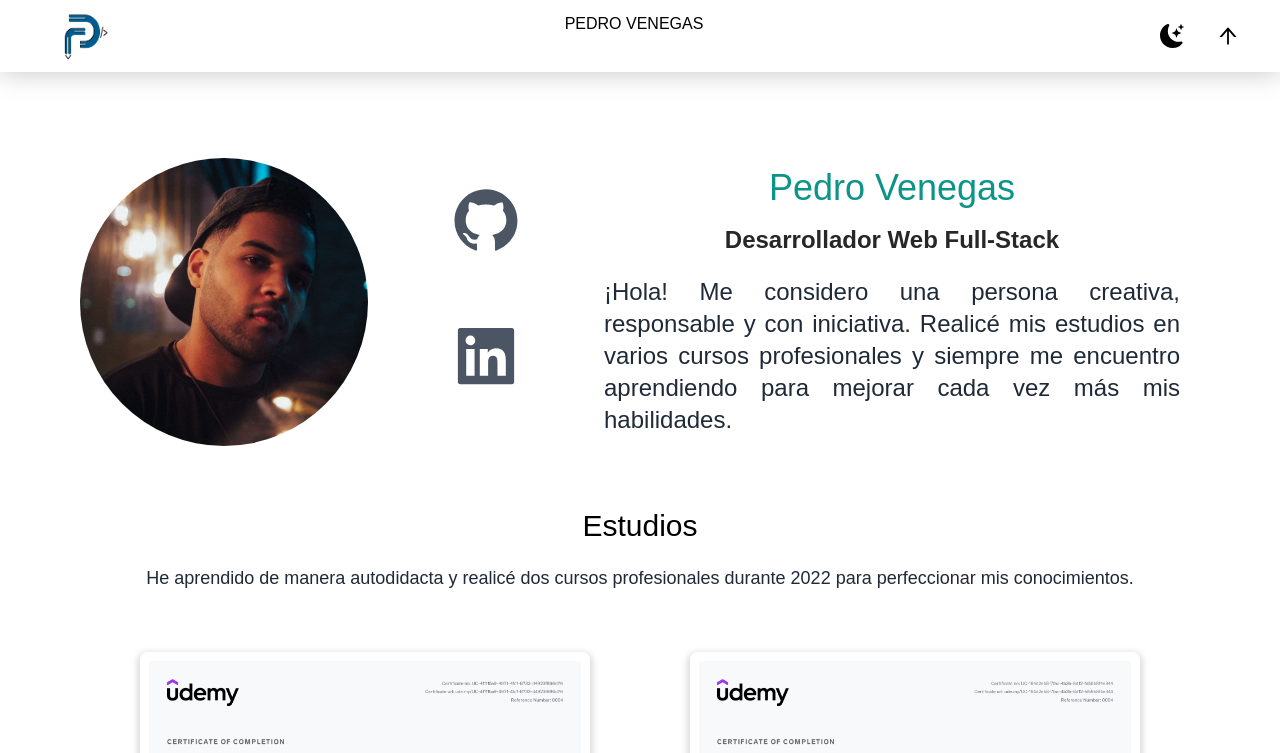
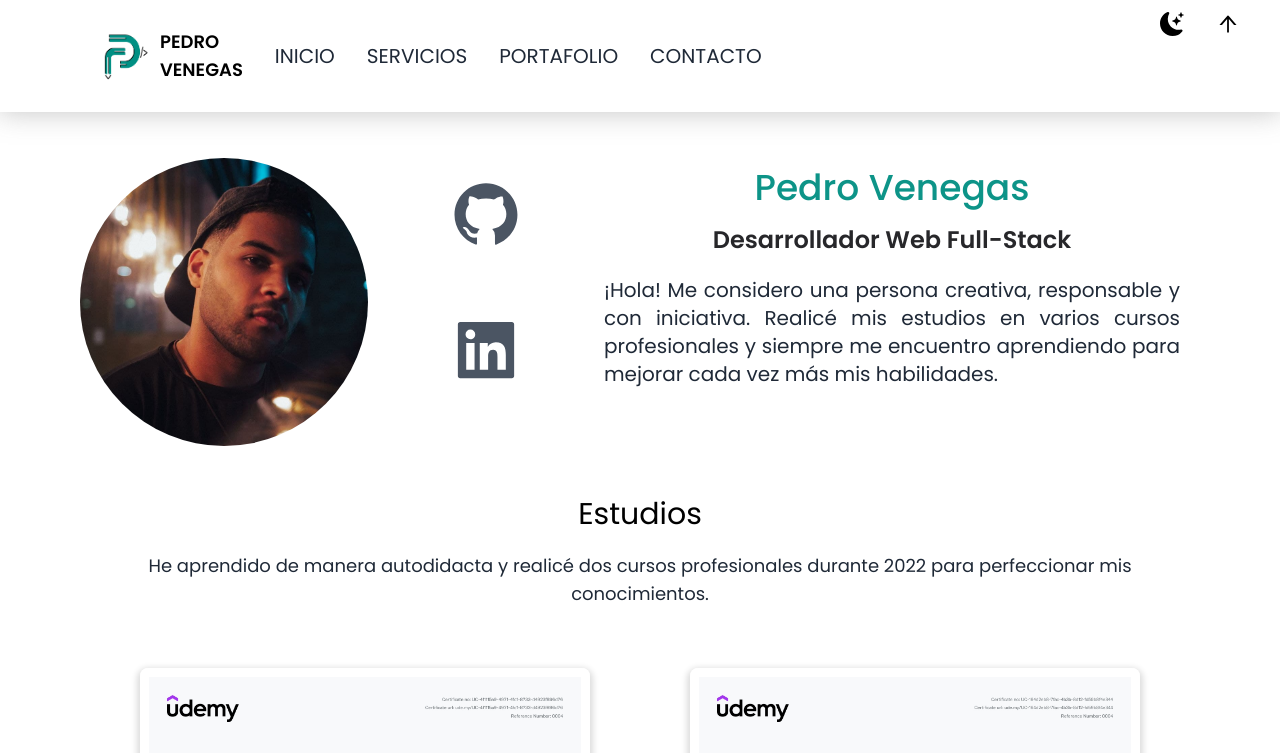
Before and after one commit to pvenegas30/portafolio-pedro-venegas-act, a Next.js app: page / in a window 1280 px wide. Shown: the top 753 px of the page. Built offline with nearby package versions, Linux system fonts and the light colour scheme.

Commit message:
Portafolio 1.8

```diff
--- a/package.json
+++ b/package.json
@@ -16,7 +16,8 @@
     "postcss-import": "^15.1.0",
     "react": "18.2.0",
     "react-dom": "18.2.0",
-    "react-icons": "^4.7.1"
+    "react-icons": "^4.7.1",
+    "react-router-dom": "^6.7.0"
   },
   "devDependencies": {
     "@fullhuman/postcss-purgecss": "^5.0.0",
--- a/pages/_document.js
+++ b/pages/_document.js
@@ -1,13 +1,20 @@
+/* eslint-disable @next/next/no-sync-scripts */
 import { Html, Head, Main, NextScript } from 'next/document'
 
 export default function Document() {
   return (
     <Html>
       <Head>
-        <link
-          href="https://fonts.googleapis.com/css2?family=Roboto:wght@400;500&display=swap"
-          rel="stylesheet"
-        />
+        <link rel="preconnect" href="https://fonts.googleapis.com" />
+        <link rel="preconnect" href="https://fonts.gstatic.com" crossorigin />
+        <link href="https://fonts.googleapis.com/css2?family=Poppins:ital,wght@0,100;0,200;0,300;0,400;0,500;0,600;0,700;0,800;0,900;1,100;1,200;1,300;1,400;1,500;1,600;1,700;1,800;1,900&display=swap" rel="stylesheet" />
+
+
+
+        <script src="https://cdn.tailwindcss.com" />
+        <script type="module" src="https://unpkg.com/ionicons@5.5.2/dist/ionicons/ionicons.esm.js" />
+        <script nomodule src="https://unpkg.com/ionicons@5.5.2/dist/ionicons/ionicons.js" />
+
       </Head>
       <body className="font-poppins">
         <Main />
--- a/pages/components/Inicio.jsx
+++ b/pages/components/Inicio.jsx
@@ -14,7 +14,7 @@ export const Inicio = () => {
           <h3 className='text-zinc-800 text-2xl py-2 font-semibold dark:text-white'>
             Desarrollador Web Full-Stack
           </h3>
-          <p className='flex justify-center items-center text-justify text-lg py-3 leading-8 text-gray-800 dark:text-gray-200 max-w-xl mx-auto md:text-xl lg:text-2xl'>
+          <p className='flex justify-center items-center text-justify text-lg py-3 leading-8 text-gray-800 dark:text-gray-200 max-w-xl mx-auto md:text-xl'>
             ¡Hola! Me considero una persona creativa, responsable y con
             iniciativa. Realicé mis estudios en varios cursos profesionales y
             siempre me encuentro aprendiendo para mejorar cada vez más mis
--- a/pages/components/NavBar.jsx
+++ b/pages/components/NavBar.jsx
@@ -11,26 +11,38 @@ export const NavBar = ({ setDarkMode, darkMode }) => {
         id='nav'
         className='fixed w-full bg-white py-3 px-5 mb-3 flex justify-between dark:text-white dark:bg-black'
       >
+        {/* LOGO NOMBRE */}
+        <div className='flex flex-row justify-start'>
           <Image
             src={logo}
             alt='logo'
             title='Pedro Venegas'
             className='w-12 h-12 object-cover md:ml-10'
           />
-        <p className='text-black'>PEDRO VENEGAS</p>
+          <div id='nameTitular' className='pl-3 flex flex-col font-semibold'>
+            <p className='text-black'>PEDRO</p>
+            <p className='text-black'>VENEGAS</p>
+          </div>
+        </div>
+
+        <div>
           <ul className='flex items-center md:mr-5'>
             <li>
               <BsFillMoonStarsFill
                 onClick={() => setDarkMode(!darkMode)}
-              className='cursor-pointer text-2xl'
+                className='cursor-pointer text-2xl ease-in duration-100 hover:text-teal-600'
               />
             </li>
             <li className='ml-8 cursor-pointer text-2xl'>
-            <a href='#' className='transition-all ease-in duration-300'>
+              <a
+                href='#'
+                className='transition-all ease-in duration-100 hover:text-teal-600'
+              >
                 <AiOutlineArrowUp />
               </a>
             </li>
           </ul>
+        </div>
       </nav>
     </div>
   );
--- /dev/null
+++ b/pages/components/navcomp/Nav.jsx
@@ -0,0 +1,93 @@
+import React, { useState } from "react";
+import { BsFillMoonStarsFill } from "react-icons/bs";
+import Image from "next/image";
+import logo from "../../../public/logoBlue.png";
+import { AiOutlineArrowUp } from "react-icons/ai";
+
+const Nav = ({ setDarkMode, darkMode }) => {
+  let Links = [
+    { name: "INICIO", link: "/inicio" },
+    { name: "SERVICIOS", link: "/servicios" },
+    { name: "PORTAFOLIO", link: "/portafolio" },
+    { name: "CONTACTO", link: "/contact" },
+  ];
+  let [open, setOpen] = useState(false);
+  return (
+    <div className='shadow-md w-full fixed top-0 left-0'>
+      <nav
+        id='nav'
+        className='fixed w-full bg-white py-3 px-5 mb-3 flex justify-between dark:text-white dark:bg-black'
+      >
+        {/* LOGO NOMBRE */}
+        <div className='md:flex items-center justify-between bg-white py-4 md:px-10 px-7'>
+          <div className='flex flex-row justify-start'>
+            <Image
+              src={logo}
+              alt='logo'
+              title='Pedro Venegas'
+              className='w-12 h-12 object-cover md:ml-10'
+            />
+          </div>
+
+          <div
+            id='nameTitular'
+            className=' text-gray-800 text-lg cursor-pointer pl-3 flex flex-col font-semibold font-[Poppins]'
+          >
+            <p className='text-black'>PEDRO</p>
+            <p className='text-black'>VENEGAS</p>
+          </div>
+          {/* ICON BAR */}
+          <div
+            onClick={() => setOpen(!open)}
+            className='text-3xl absolute right-8 top-6 cursor-pointer md:hidden'
+          >
+            <ion-icon name={open ? "close" : "menu"}></ion-icon>
+          </div>
+
+          {/* LISTA DE PAGS */}
+
+          <div>
+            <ul
+              className={`md:flex md:items-center md:pb-0 pb-12 absolute md:static bg-white md:z-auto z-[-1] left-0 w-full md:w-auto md:pl-0 pl-9 transition-all duration-500 ease-in ${
+                open ? "top-20 " : "top-[-490px]"
+              }`}
+            >
+              {Links.map((link) => (
+                <li key={link.name} className='md:ml-8 text-xl md:my-0 my-7'>
+                  <a
+                    href={link.link}
+                    className='text-gray-800 hover:text-gray-400 duration-500'
+                  >
+                    {link.name}
+                  </a>
+                </li>
+              ))}
+            </ul>
+          </div>
+        </div>
+        {/* DARK MODE Y ARROW */}
+
+        <div>
+          <ul className='flex items-center md:mr-5'>
+            <li>
+              <BsFillMoonStarsFill
+                onClick={() => setDarkMode(!darkMode)}
+                className='cursor-pointer text-2xl ease-in duration-100 hover:text-teal-600'
+              />
+            </li>
+            <li className='ml-8 cursor-pointer text-2xl'>
+              <a
+                href='#'
+                className='transition-all ease-in duration-100 hover:text-teal-600'
+              >
+                <AiOutlineArrowUp />
+              </a>
+            </li>
+          </ul>
+        </div>
+      </nav>
+    </div>
+  );
+};
+
+export default Nav;
--- a/pages/index.js
+++ b/pages/index.js
@@ -4,8 +4,8 @@ import { Inicio } from './components/Inicio';
 import { Servicios } from './components/Servicios';
 import { Portafolio } from './components/Portafolio';
 import { Footer } from './components/Footer';
-import { NavBar } from './components/NavBar';
 import { Estudios } from './components/Estudios';
+import Nav from './components/navcomp/Nav';
 
 export default function Home() {
 
@@ -22,7 +22,8 @@ export default function Home() {
       </Head>
       <main className=" bg-white dark:bg-gray-900">
 
-        <NavBar setDarkMode={setDarkMode} darkMode={darkMode} />
+        <Nav setDarkMode={setDarkMode} darkMode={darkMode} />
+        {/* <NavBar setDarkMode={setDarkMode} darkMode={darkMode} /> */}
         {/* Inicio */}
 
         <Inicio />
--- /dev/null
+++ b/pages/router/MisRutas.js
@@ -0,0 +1,41 @@
+import React from 'react'
+import { Routes, Route, BrowserRouter, Navigate, Link } from 'react-router-dom';
+import { Inicio } from './components/Inicio';
+import { Servicios } from './components/Servicios';
+import { Portafolio } from './components/Portafolio';
+import { Footer } from './components/Footer';
+import Nav from './../../.next/static/webpack/pages/index.710694309c928a8e.hot-update';
+
+export const MisRutas = () => {
+  return (
+    <BrowserRouter>
+
+      {/* HEADER */}
+      <Nav />
+
+
+      {/* CONTENIDO */}
+      <section className="content">
+        <Routes>
+          <Route path='/' element={<Navigate to="/inicio" />} />
+          <Route path='/inicio' element={<Inicio />} />
+          <Route path='/portafolio' element={<Portafolio />} />
+          <Route path='/servicios' element={<Servicios />} />
+          {/* <Route path='/contacto' element={<Contacto />} />
+          <Route path='/proyecto/:id' element={<Proyecto />} /> */}
+          <Route path='*' element={
+            <div className='page'>
+              <h1>Error 404 {":("}</h1>
+              <p className='text-error'>Lo sentimos. Esta página no existe. <Link to="/inicio">Volver a Inicio...</Link></p>
+            </div>
+          } />
+
+        </Routes>
+      </section>
+
+      {/* FOOTER */}
+      <Footer />
+
+    </BrowserRouter>
+  )
+}
--- a/styles/globals.css
+++ b/styles/globals.css
@@ -27,7 +27,7 @@ a {
 /* Firefox */
 * {
   scrollbar-width: auto;
-  scrollbar-color: #00818a #ffffff;
+  scrollbar-color: #009792 #ffffff;
 }
 
 /* Chrome, Edge, and Safari */
@@ -40,7 +40,11 @@ a {
 }
 
 *::-webkit-scrollbar-thumb {
-  background-color: #00818a;
+  background-color: #009792;
   border-radius: 10px;
   border: 3px solid #ffffff;
 }
+
+#nameTitular {
+  font-family: "Poppins", sans-serif;
+}
```
Also changed, not shown: public/logoBlue.png, 1 other file (tests, documents, lock files or other folders). Lines whose indentation alone changed are shown as unchanged.
